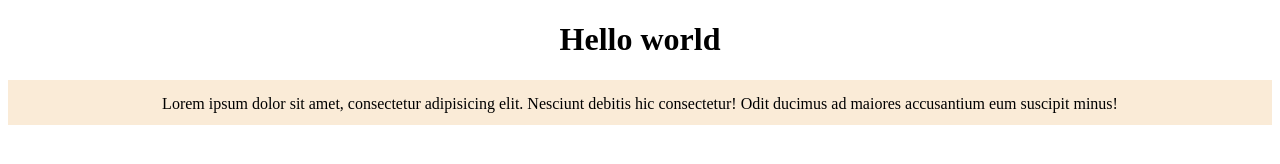
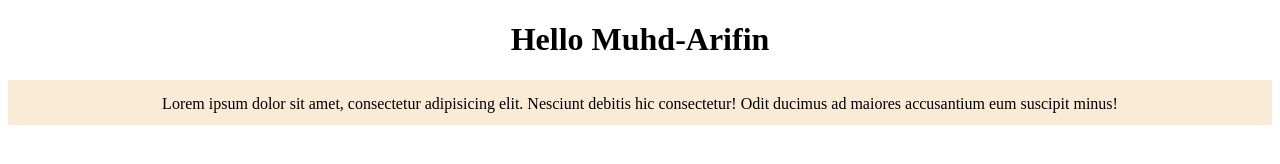
Before and after one commit to morphine035/index.project, a plain HTML site: page index.html in a window 1280 px wide. Drawn offline with Linux system fonts and the light colour scheme.

Commit message:
Update index.html

```diff
--- a/index.html
+++ b/index.html
@@ -7,7 +7,7 @@
     <link rel="stylesheet" href="style.css">
 </head>
 <body>
-    <h1>Hello world</h1>
+    <h1>Hello Muhd-Arifin</h1>
     <P>Lorem ipsum dolor sit amet, consectetur adipisicing elit.
         Nesciunt debitis hic consectetur! Odit ducimus ad maiores accusantium eum suscipit minus!</P>
 </body>
```
